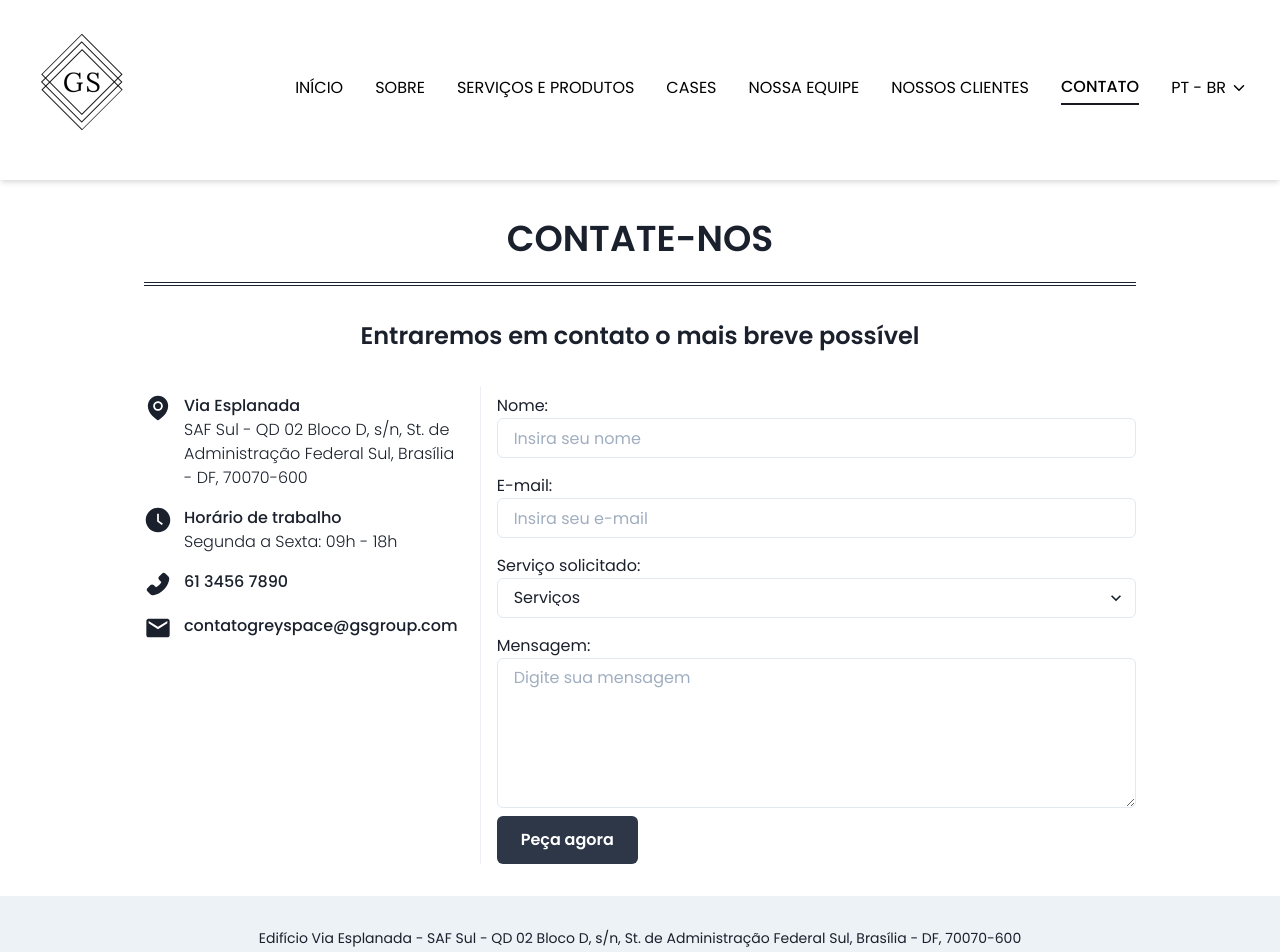
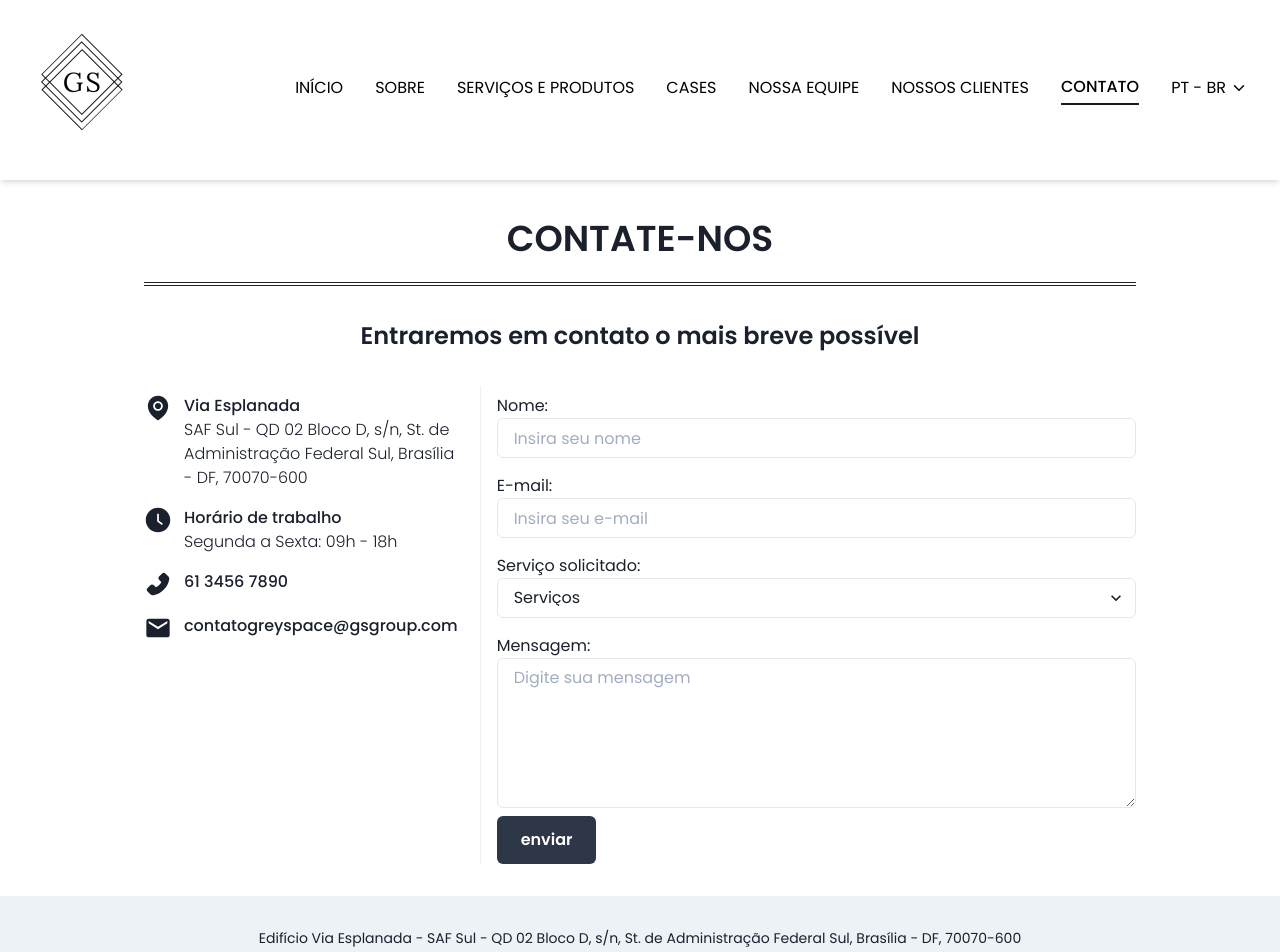
Before and after one commit to gasscoelho/greyspacecg-web, a Next.js app: page /contact in a window 1280 px wide. Shown: the top 952 px of the page. Built offline with nearby package versions, Linux system fonts and the light colour scheme.

Commit message:
refactor: change button name

```diff
--- a/src/pages/contact.tsx
+++ b/src/pages/contact.tsx
@@ -163,7 +163,7 @@ export default function Contact() {
                   </Flex>
 
                   <Button background="gray.700" p="6" color="white" size="md">
-                    Peça agora
+                    enviar
                   </Button>
                 </VStack>
               </GridItem>
```
